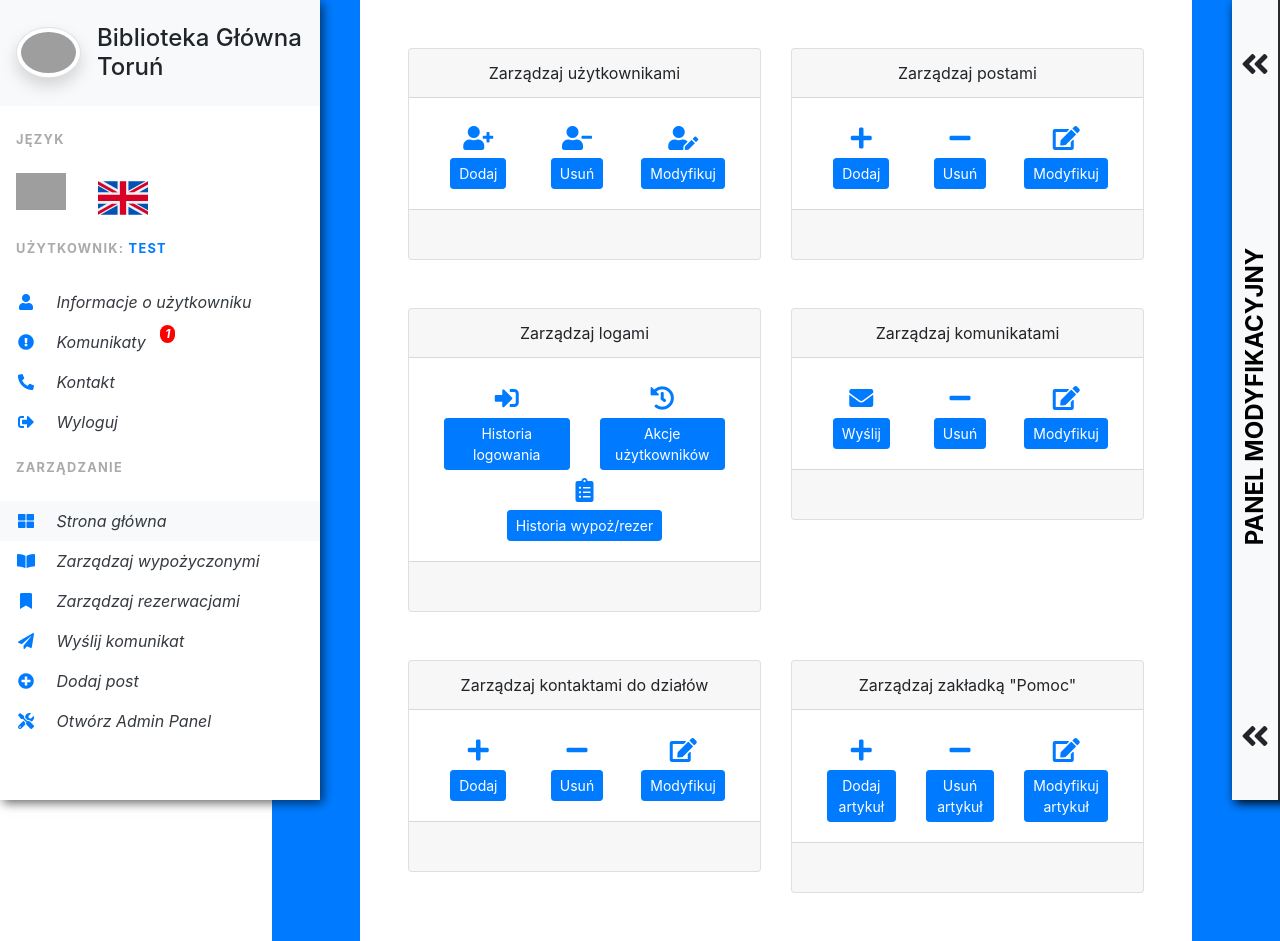
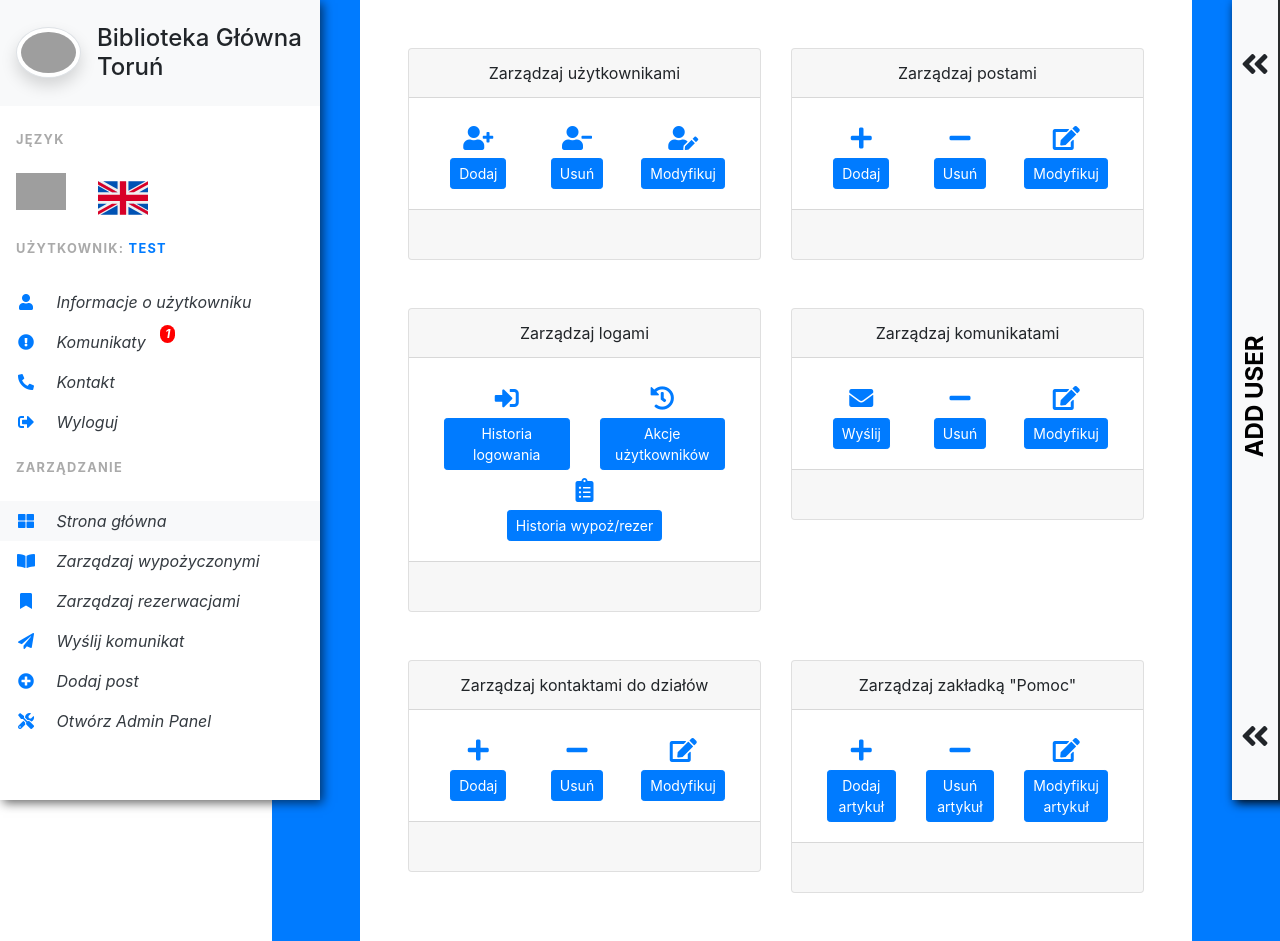
Before and after one commit to jakubwirfel/LibraryApp, a PHP site: page /index.php?admin_panel=1&panel=add_user in a window 1280 px wide. Run offline with PHP 8.4, Linux system fonts and the light colour scheme; a user stored in the database is signed in; data comes from the database, SQL or seed files in the repository; some libraries are stand-ins or nearby versions; grey boxes are pictures that could not be loaded.

Commit message:
Fix services display problem, Add services folder

```diff
--- a/login.php
+++ b/login.php
@@ -52,7 +52,7 @@ if (isset($_POST['log_in'])) {
           <h3>Sign In</h3>
           <div class="d-flex justify-content-end align-items-center rounded-pill lib_container">
             <img src="https://icons-for-free.com/iconfiles/png/512/bookshelf+library+icon-1320087270870761354.png" alt="..." width="65" class="mr-3 rounded-circle img-thumbnail shadow logo">
-            <h3 class="m-0 lib_name">Biblioteka WSB Toruń</h3>
+            <h3 class="m-0 lib_name">Biblioteka Główna Toruń</h3>
 				</div>
         </div>
         <div class="card-body">
--- a/src/modules/admin_panel.php
+++ b/src/modules/admin_panel.php
@@ -10,15 +10,15 @@
                     <div class="row">
                         <div class="col-sm d-flex flex-column justify-content-center align-items-center">
                             <i class="fas fa-user-plus m-2 text-primary icon-admin-panel"></i>
-                            <a href="#add_user" class="btn btn-primary btn-sm" id="panelCollapse">Dodaj</a>
+                            <a href="index.php?admin_panel=1&panel=add_user" class="btn btn-primary btn-sm">Dodaj</a>
                         </div>
                         <div class="col-sm d-flex flex-column justify-content-center align-items-center">
                             <i class="fas fa-user-minus m-2 text-primary icon-admin-panel"></i>
-                            <a href="#" class="btn btn-primary btn-sm" id="panelCollapse">Usuń</a>
+                            <a href="index.php?admin_panel=1&panel=delete_user" class="btn btn-primary btn-sm">Usuń</a>
                         </div>
                         <div class="col-sm d-flex flex-column justify-content-center align-items-center">
                             <i class="fas fa-user-edit m-2 text-primary icon-admin-panel"></i>
-                            <a href="#" class="btn btn-primary btn-sm" id="panelCollapse">Modyfikuj</a>
+                            <a href="#" class="btn btn-primary btn-sm">Modyfikuj</a>
                         </div>
                     </div>
                 </div>
@@ -169,7 +169,18 @@
                 <i class="fas fa-angle-double-left" id="arrow"></i>
             </div>
             <div class="col-lg h-50 d-flex justify-content-center align-items-center tu">
-                <h4 class="rotated">Panel Modyfikacyjny</h4>
+                <h4 class="rotated">
+                    <?php
+                        if (isset($_GET['panel'])) {
+                            $panelName = $_GET['panel'];
+                            $panelNameChanged = str_replace('_', ' ', $panelName);
+                            echo $panelNameChanged;
+                        } else {
+                            echo "PANEL MODYFIKACYJNY";
+                        }
+                    ?>
+
+                </h4>
             </div>
             <div class="col-lg h-25 d-flex justify-content-center align-items-end">
                 <i class="fas fa-angle-double-left" id="arrow"></i>
@@ -177,8 +188,13 @@
         </div>
         <div class="container panel_content">
         <?php
-        if(isset($_GET['add_user'])) {
-            include_once './src/modules/add_user.php';
+        if (isset($_GET['panel'])){
+            if($_GET['panel']=='add_user') {
+                include_once './src/services/add_user.php';
+            }
+            if($_GET['panel']=='delete_user') {
+                echo "DZIAŁA";
+            }
         }
         ?>
         </div>
```
Also changed, not shown: src/services/add_user.php (renamed from src/modules/add_user.php).
